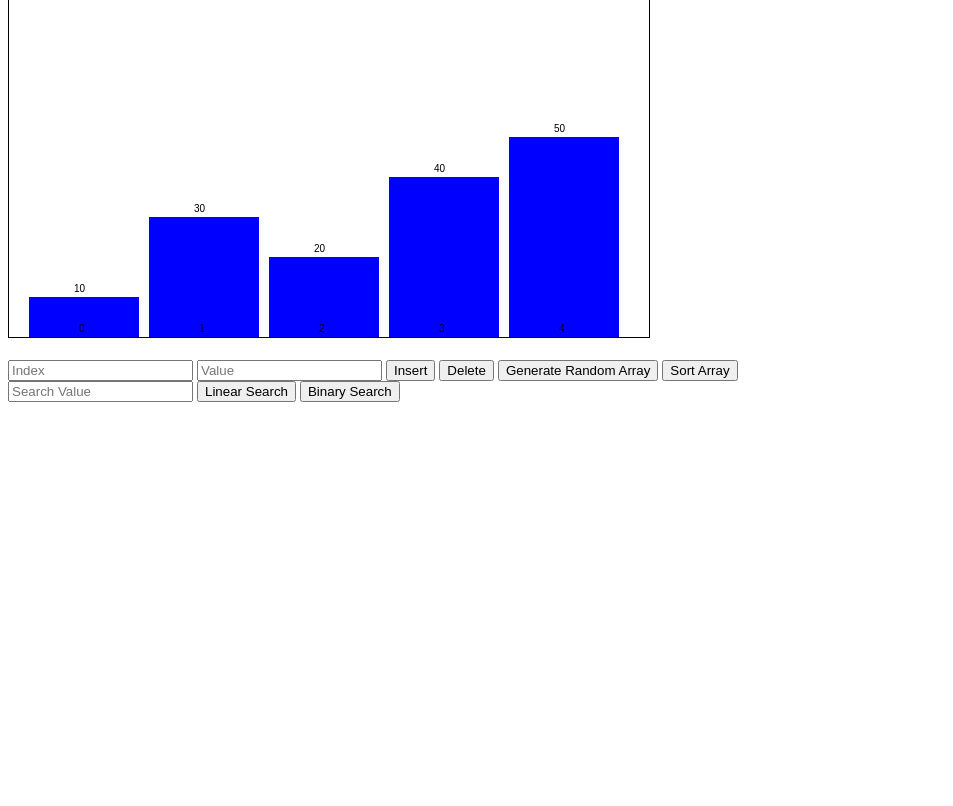
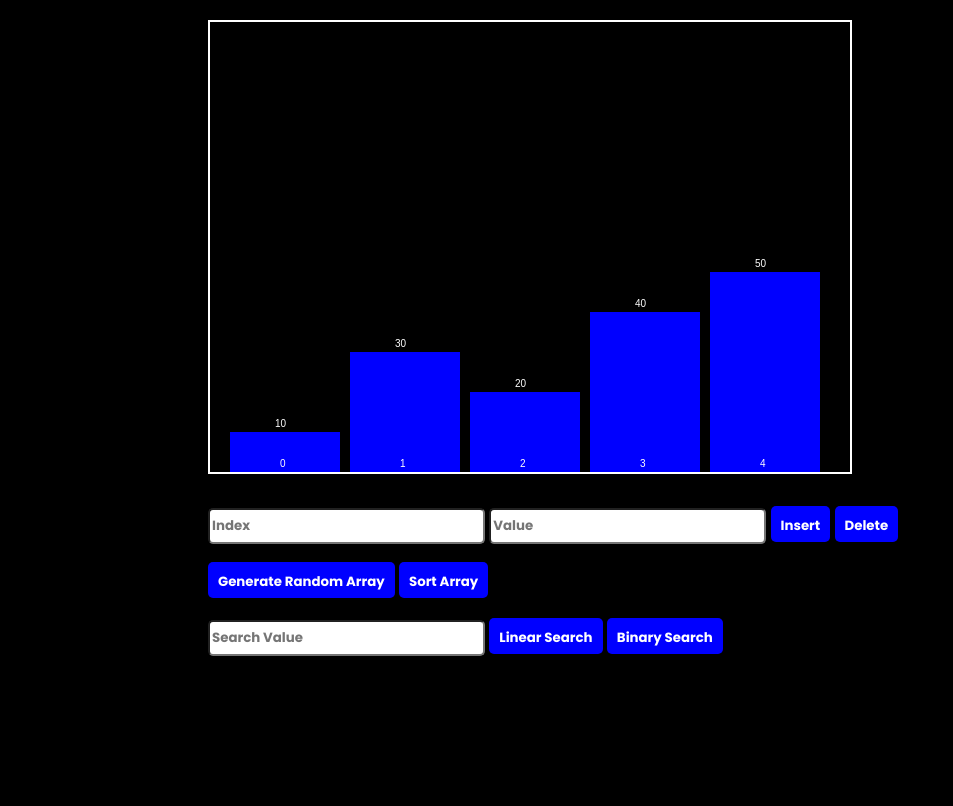
Before and after one commit to sajeed-d/Array-visualizer, a plain HTML site: page index.html in a window 1280 px wide. Shown: the part 122-928 px from the top of the page, without its empty margins (0-953 px from the left). Before the commit the page ends 800 px from the top, so only its background shows below. Drawn offline with Linux system fonts and the light colour scheme.

Commit message:
making separate css and js file and minor adjustments

```diff
--- a/index.html
+++ b/index.html
@@ -4,162 +4,32 @@
     <meta charset="UTF-8">
     <meta name="viewport" content="width=device-width, initial-scale=1.0">
     <title>Array Visualizer</title>
-    <style>
-        canvas {
-            border: 1px solid black;
-        }
-        #canvas-container {
-            width: 100%;
-            overflow-x: auto;
-            white-space: nowrap;
-        }
-        #search-steps {
-            margin-top: 10px;
-            font-family: Arial, sans-serif;
-            font-size: 14px;
-            color: black;
-            white-space: pre-line;
-        }
-    </style>
+    <link rel="stylesheet" href="style.css">
+    <link rel="preconnect" href="https://fonts.googleapis.com">
+    <link rel="preconnect" href="https://fonts.gstatic.com" crossorigin>
+    <link href="https://fonts.googleapis.com/css2?family=Jost:ital,wght@0,100..900;1,100..900&family=Poppins:ital,wght@0,100;0,200;0,300;0,400;0,500;0,600;0,700;0,800;0,900;1,100;1,200;1,300;1,400;1,500;1,600;1,700;1,800;1,900&family=Roboto:ital,wdth,wght@0,75..100,100..900;1,75..100,100..900&display=swap" rel="stylesheet">
 </head>
 <body>
-    <div id="canvas-container">
-        <canvas id="canvas" height="450"></canvas>
+    <h1>Array Visualizer</h1>
+    <div class="main-container">
+        <div id="canvas-container">
+            <canvas id="canvas" height="450"></canvas>
+        </div>
+        <br>
+        <input type="number" id="index" class="index-input" placeholder="Index">
+        <input type="number" id="value" class="value-input" placeholder="Value" max="100">
+        <button onclick="insertValue()" class="button">Insert</button>
+        <button onclick="deleteValue()" class="button">Delete</button>
+        <br>
+        <button onclick="generateRandomArray()" class="button random-array-button">Generate Random Array</button>
+        <button onclick="sortArray()" class="button sort-array-button">Sort Array</button>
+        <br>
+        <input type="number" id="searchValue" placeholder="Search Value" class="search-value">
+        <button onclick="linearSearch()" class="button">Linear Search</button>
+        <button onclick="binarySearch()" class="button">Binary Search</button>
+        <div id="search-steps-head"></div>
+        <div id="search-steps"></div>
     </div>
-    <br>
-    <input type="number" id="index" placeholder="Index">
-    <input type="number" id="value" placeholder="Value" max="100">
-    <button onclick="insertValue()">Insert</button>
-    <button onclick="deleteValue()">Delete</button>
-    <button onclick="generateRandomArray()">Generate Random Array</button>
-    <button onclick="sortArray()">Sort Array</button>
-    <br>
-    <input type="number" id="searchValue" placeholder="Search Value">
-    <button onclick="linearSearch()">Linear Search</button>
-    <button onclick="binarySearch()">Binary Search</button>
-    <div id="search-steps"></div>
-
-    <script>
-        const canvas = document.getElementById("canvas");
-        const ctx = canvas.getContext("2d");
-        const searchSteps = document.getElementById("search-steps");
-        let arr = [10, 30, 20, 40, 50]; // Sample array
-
-        function drawArray(highlightIndex = -1, foundIndex = -1, low = -1, high = -1, mid = -1) {
-            ctx.clearRect(0, 0, canvas.width, canvas.height);
-            let barWidth = Math.max(40, 600 / arr.length - 10);
-            let gap = 10;
-            canvas.width = arr.length * (barWidth + gap) + 40; // Adjust canvas width dynamically
-
-            arr.forEach((value, i) => {
-                let x = i * (barWidth + gap) + 20;
-                let y = canvas.height - value * 4; // Scale for better visibility
-
-                if (i === foundIndex) {
-                    ctx.fillStyle = "green"; // Found
-                } else if (i === mid) {
-                    ctx.fillStyle = "yellow"; // Mid
-                } else if (i === low) {
-                    ctx.fillStyle = "red"; // Low
-                } else if (i === high) {
-                    ctx.fillStyle = "purple"; // High
-                } else if (i === highlightIndex) {
-                    ctx.fillStyle = "orange"; // Checking element in linear search
-                } else {
-                    ctx.fillStyle = "blue";
-                }
-
-                ctx.fillRect(x, y, barWidth, value * 4);
-
-                ctx.fillStyle = "black";
-                ctx.fillText(value, x + barWidth / 2 - 10, y - 5);
-                ctx.fillText(i, x + barWidth / 2 - 5, canvas.height - 5);
-            });
-        }
-
-        function insertValue() {
-            let index = parseInt(document.getElementById("index").value);
-            let value = parseInt(document.getElementById("value").value);
-            if (isNaN(index) || isNaN(value) || index < 0 || index > arr.length) return;
-            if (value > 100) {
-                alert("Maximum value allowed is 100!");
-                return;
-            }
-            arr.splice(index, 0, value);
-            drawArray();
-        }
-
-        function deleteValue() {
-            let index = parseInt(document.getElementById("index").value);
-            if (isNaN(index) || index < 0 || index >= arr.length) return;
-            arr.splice(index, 1);
-            drawArray();
-        }
-
-        function generateRandomArray() {
-            arr = Array.from({ length: 10 }, () => Math.floor(Math.random() * 100) + 1);
-            drawArray();
-        }
-
-        function sortArray() {
-            arr.sort((a, b) => a - b);
-            drawArray();
-        }
-
-        async function linearSearch() {
-            let value = parseInt(document.getElementById("searchValue").value);
-            if (isNaN(value)) return;
-            searchSteps.innerText = "Starting Linear Search...\n";
-
-            for (let i = 0; i < arr.length; i++) {
-                searchSteps.innerText += `Checking index ${i}\n`;
-                drawArray(i);
-                await new Promise(resolve => setTimeout(resolve, 800)); // Slower delay for visualization
-                if (arr[i] === value) {
-                    drawArray(-1, i);
-                    searchSteps.innerText += `Found ${value} at index ${i}`;
-                    return;
-                }
-            }
-            searchSteps.innerText += `${value} not found`;
-            drawArray();
-        }
-
-        async function binarySearch() {
-            let value = parseInt(document.getElementById("searchValue").value);
-            if (isNaN(value)) return;
-
-            let isSorted = arr.every((val, i, a) => i === 0 || a[i - 1] <= val);
-            if (!isSorted) {
-                alert("Array is not sorted! Sort it before performing binary search.");
-                return;
-            }
-
-            let left = 0, right = arr.length - 1;
-            searchSteps.innerText = "Starting Binary Search...\n";
-
-            while (left <= right) {
-                let mid = Math.floor((left + right) / 2);
-                searchSteps.innerText += `Low: ${left}, Mid: ${mid}, High: ${right}\n`;
-                drawArray(-1, -1, left, right, mid);
-
-                await new Promise(resolve => setTimeout(resolve, 1000)); // Slower delay for better visibility
-
-                if (arr[mid] === value) {
-                    drawArray(-1, mid);
-                    searchSteps.innerText += `Found ${value} at index ${mid}`;
-                    return;
-                } else if (arr[mid] < value) {
-                    left = mid + 1;
-                } else {
-                    right = mid - 1;
-                }
-            }
-            searchSteps.innerText += `${value} not found`;
-            drawArray();
-        }
-
-        drawArray();
-    </script>
+    <script src="script.js"></script>
 </body>
 </html>
--- /dev/null
+++ b/script.js
@@ -0,0 +1,127 @@
+
+
+const canvas = document.getElementById("canvas");
+const ctx = canvas.getContext("2d");
+const searchSteps = document.getElementById("search-steps");
+const searchStepsHead = document.getElementById("search-steps-head");
+let arr = [10, 30, 20, 40, 50]; // Sample array
+
+function drawArray(highlightIndex = -1, foundIndex = -1, low = -1, high = -1, mid = -1) {
+    ctx.clearRect(0, 0, canvas.width, canvas.height);
+    let barWidth = Math.max(40, 600 / arr.length - 10);
+    let gap = 10;
+    canvas.width = arr.length * (barWidth + gap) + 40; // Adjust canvas width dynamically
+
+    arr.forEach((value, i) => {
+        let x = i * (barWidth + gap) + 20;
+        let y = canvas.height - value * 4; // Scale for better visibility
+
+        if (i === foundIndex) {
+            ctx.fillStyle = "green"; // Found
+        } else if (i === mid) {
+            ctx.fillStyle = "yellow"; // Mid
+        } else if (i === low) {
+            ctx.fillStyle = "red"; // Low
+        } else if (i === high) {
+            ctx.fillStyle = "purple"; // High
+        } else if (i === highlightIndex) {
+            ctx.fillStyle = "orange"; // Checking element in linear search
+        } else {
+            ctx.fillStyle = "blue";
+        }
+
+        ctx.fillRect(x, y, barWidth, value * 4);
+
+        ctx.fillStyle = "white";
+        ctx.fillText(value, x + barWidth / 2 - 10, y - 5);
+        ctx.fillText(i, x + barWidth / 2 - 5, canvas.height - 5);
+    });
+}
+
+function insertValue() {
+    let index = parseInt(document.getElementById("index").value);
+    let value = parseInt(document.getElementById("value").value);
+    if (isNaN(index) || isNaN(value) || index < 0 || index > arr.length) return;
+    if (value > 100) {
+        alert("Maximum value allowed is 100!");
+        return;
+    }
+    arr.splice(index, 0, value);
+    drawArray();
+}
+
+function deleteValue() {
+    let index = parseInt(document.getElementById("index").value);
+    if (isNaN(index) || index < 0 || index >= arr.length) return;
+    arr.splice(index, 1);
+    drawArray();
+}
+
+function generateRandomArray() {
+    arr = Array.from({ length: 10 }, () => Math.floor(Math.random() * 100) + 1);
+    drawArray();
+}
+
+function sortArray() {
+    arr.sort((a, b) => a - b);
+    drawArray();
+}
+
+async function linearSearch() {
+    searchSteps.innerText ='';
+    let value = parseInt(document.getElementById("searchValue").value);
+    if (isNaN(value)) return;
+    searchStepsHead.innerText = "Starting Linear Search...\n";
+
+    for (let i = 0; i < arr.length; i++) {
+        searchSteps.innerText += `Checking index ${i}\n`;
+        drawArray(i);
+        await new Promise(resolve => setTimeout(resolve, 800)); // Slower delay for visualization
+        if (arr[i] === value) {
+            drawArray(-1, i);
+            searchSteps.innerText += `Found ${value} at index ${i}`;
+            return;
+        }
+    }
+    searchSteps.innerText += `${value} not found`;
+    searchStepsHead.innerText = "Linear Search\n";
+    drawArray();
+}
+
+async function binarySearch() {
+    searchSteps.innerText ='';
+    let value = parseInt(document.getElementById("searchValue").value);
+    if (isNaN(value)) return;
+
+    let isSorted = arr.every((val, i, a) => i === 0 || a[i - 1] <= val);
+    if (!isSorted) {
+        alert("Array is not sorted! Sort it before performing binary search.");
+        return;
+    }
+
+    let left = 0, right = arr.length - 1;
+    searchStepsHead.innerText = "Starting Binary Search...\n";
+
+    while (left <= right) {
+        let mid = Math.floor((left + right) / 2);
+        searchSteps.innerText += `Low: ${left}, Mid: ${mid}, High: ${right}\n`;
+        drawArray(-1, -1, left, right, mid);
+
+        await new Promise(resolve => setTimeout(resolve, 1000)); // Slower delay for better visibility
+
+        if (arr[mid] === value) {
+            drawArray(-1, mid);
+            searchSteps.innerText += `Found ${value} at index ${mid}`;
+            return;
+        } else if (arr[mid] < value) {
+            left = mid + 1;
+        } else {
+            right = mid - 1;
+        }
+    }
+    searchSteps.innerText += `${value} not found`;
+    drawArray();
+    searchStepsHead.innerText = "Binary Search\n";
+}
+
+drawArray();
--- a/style.css
+++ b/style.css
@@ -1,7 +1,12 @@
 body{
     background-color: black;
+    font-family: "Poppins";
+    height: 1400px;
 }
 
+.main-container{
+    margin-left: 200px;
+}
 canvas {
     border: 2px solid rgb(255, 255, 255);
 }
@@ -9,27 +14,60 @@ canvas {
     width: 100%;
     overflow-x: auto;
     white-space: nowrap;
-    font-weight: bold
 }
 
-p{
+h1{
     color: white;
+    font-weight: bold;
     font-size: 50px;
+    font-family: "Poppins";
+    margin-left: 50px;
+}
+#search-steps {
+    margin-top: 10px;
+    font-family: Arial, sans-serif;
+    font-size: 14px;
+    color: black;
+    white-space: pre-line;
 }
 
-.index-input,.value-input{
+
+.index-input,.value-input,.search-value{
     height: 30px;
     border-radius: 5px;
     color: black;
     font-weight: bold;
+    font-family: "Poppins";
 }
 
-.index-button,.value-button{
+.button{
     height: 36px;
     border-radius: 5px;
     color: rgb(255, 255, 255);
     font-weight: bold;
-    width: 120px;
+    padding: 10px;
     background-color: blue;
     border: none;
+    font-family: "Poppins";
+    margin-bottom: 20px;
 }
+
+.sort-array-button,.random-array-button{
+    padding: auto;
+    text-align: center;
+    font-family: "Poppins";
+}
+
+#search-steps{
+    color: white;
+    font-weight: bold;
+    background-color: rgb(0, 0, 0);
+    font-family: "Poppins";
+}
+
+#search-steps-head{
+    color: white;
+    font-weight: bold;
+    font-size: 30px;
+    font-family: "Poppins";
+}
```
